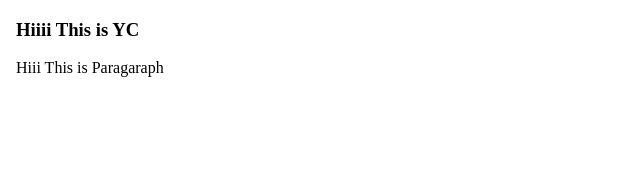
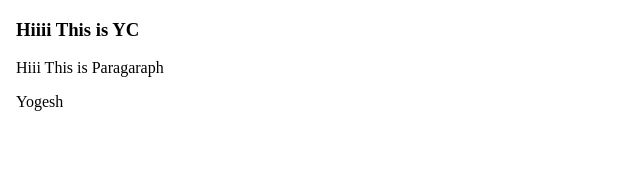
Before and after one commit to ycyogesh/registrationModule, an Angular app: page / in a window 1280 px wide. Shown: the top 183 px of the page, without its empty margins (0-640 px from the left). Built offline with nearby package versions, Linux system fonts and the light colour scheme.

Commit message:
added paragraph

```diff
--- a/src/app/app.component.html
+++ b/src/app/app.component.html
@@ -9,5 +9,6 @@
 <body>
   <h3>Hiiii This is YC</h3>
   <p>Hiii This is Paragaraph</p>
+  <p>Yogesh</p>
 </body>
 </html>
```
